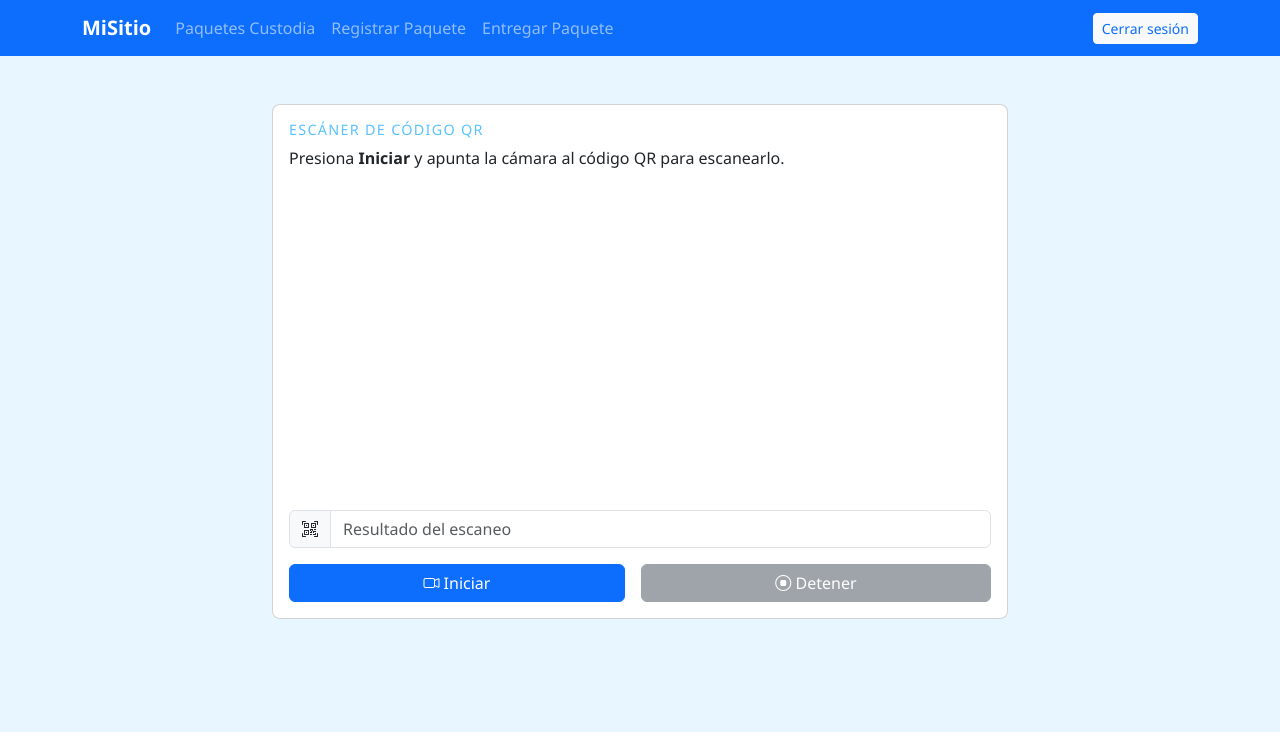
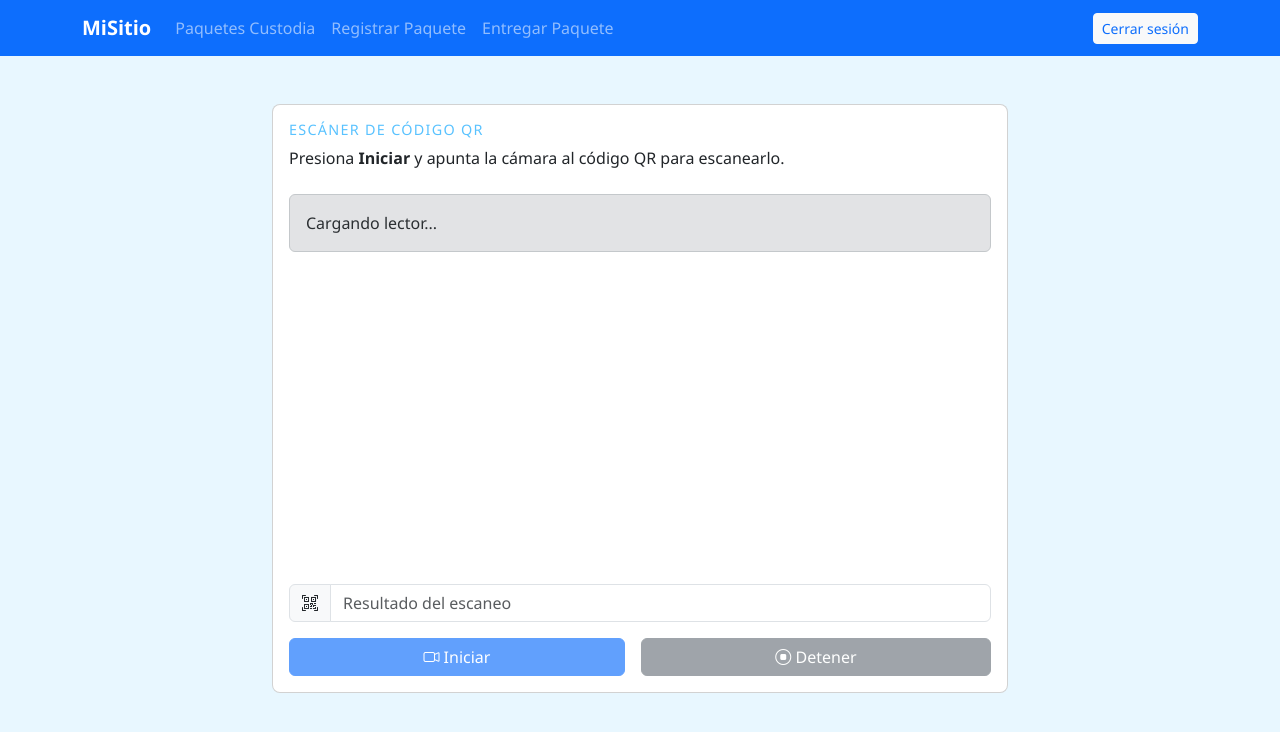
Before and after one commit to Vechegaray23/correspondencia, a React (Vite) app in the folder client/: page /dashboard/conserje/entregar in a window 1280 px wide. Shown: the top 732 px of the page. Built offline with nearby package versions, Linux system fonts and the light colour scheme; no server answers.

Commit message:
fix: dynamically load QR library and auto start scanning

```diff
--- a/client/src/pages/EntregarPaquete.jsx
+++ b/client/src/pages/EntregarPaquete.jsx
@@ -1,9 +1,9 @@
 import React, { useEffect, useRef, useState } from 'react';
 import ConserjeNavbar from '../components/ConserjeNavbar.jsx';
-import { Html5Qrcode } from 'html5-qrcode';
 
 export default function EntregarPaquete() {
   const [result, setResult] = useState('');
+  const [Html5Qrcode, setHtml5Qrcode] = useState(null);
   const [scanning, setScanning] = useState(false);
   const [message, setMessage] = useState('');
   const html5QrCodeRef = useRef(null);
@@ -11,6 +11,10 @@ export default function EntregarPaquete() {
   const API = import.meta.env.VITE_API_URL + '/api/v1/paquetes';
 
   useEffect(() => {
+    import('html5-qrcode')
+      .then((m) => setHtml5Qrcode(() => m.Html5Qrcode))
+      .catch((err) => setMessage(`No se pudo cargar el lector: ${err.message}`));
+
     return () => {
       if (html5QrCodeRef.current) {
         html5QrCodeRef.current.stop().catch(() => {});
@@ -18,6 +22,15 @@ export default function EntregarPaquete() {
       }
     };
   }, []);
+
+  useEffect(() => {
+    if (Html5Qrcode && !scanning) {
+      startScanning().catch(() => {
+        setMessage('No se pudo iniciar el escáner');
+      });
+    }
+    // eslint-disable-next-line react-hooks/exhaustive-deps
+  }, [Html5Qrcode]);
 
   const onScanSuccess = async (decodedText) => {
     setResult(decodedText);
@@ -44,6 +57,7 @@ export default function EntregarPaquete() {
   const startScanning = async () => {
     if (scanning) return;
     try {
+      if (!Html5Qrcode) throw new Error('Lector no disponible');
       html5QrCodeRef.current = new Html5Qrcode(qrRegionId);
       await html5QrCodeRef.current.start(
         { facingMode: 'environment' },
@@ -79,7 +93,14 @@ export default function EntregarPaquete() {
                 <p className="mb-4">
                   Presiona <strong>Iniciar</strong> y apunta la cámara al código
                   QR para escanearlo.
+
                 </p>
+                {!Html5Qrcode && (
+                  <div className="alert alert-secondary mb-3" role="alert">
+                    Cargando lector...
+                  </div>
+                )}
+
 
 
                 {message && (
@@ -113,7 +134,7 @@ export default function EntregarPaquete() {
                     id="btn-start"
                     className="btn btn-primary flex-fill"
                     onClick={startScanning}
-                    disabled={scanning}
+                    disabled={scanning || !Html5Qrcode}
                   >
                     <i className="bi bi-camera-video" /> Iniciar
                   </button>
```
